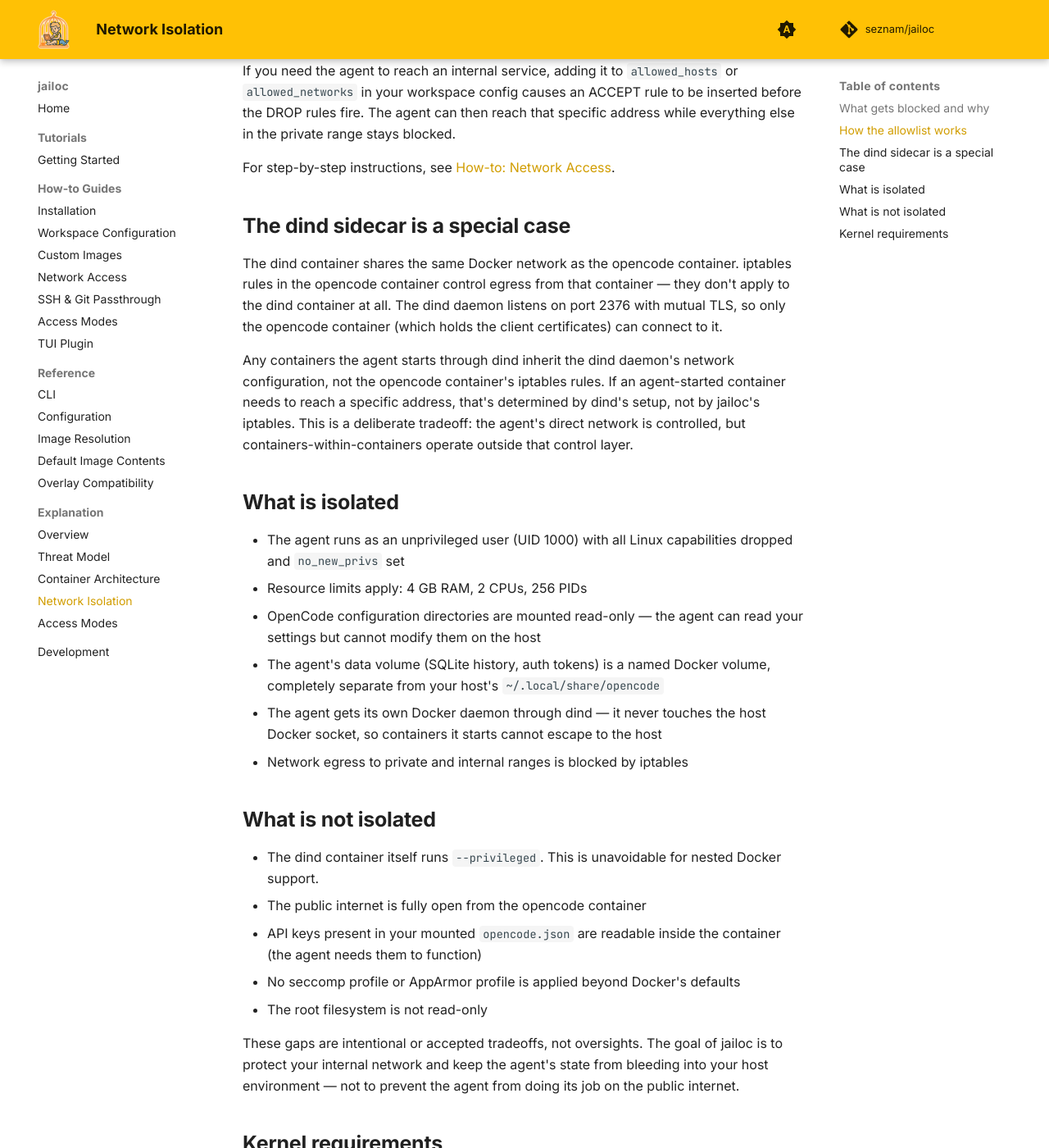
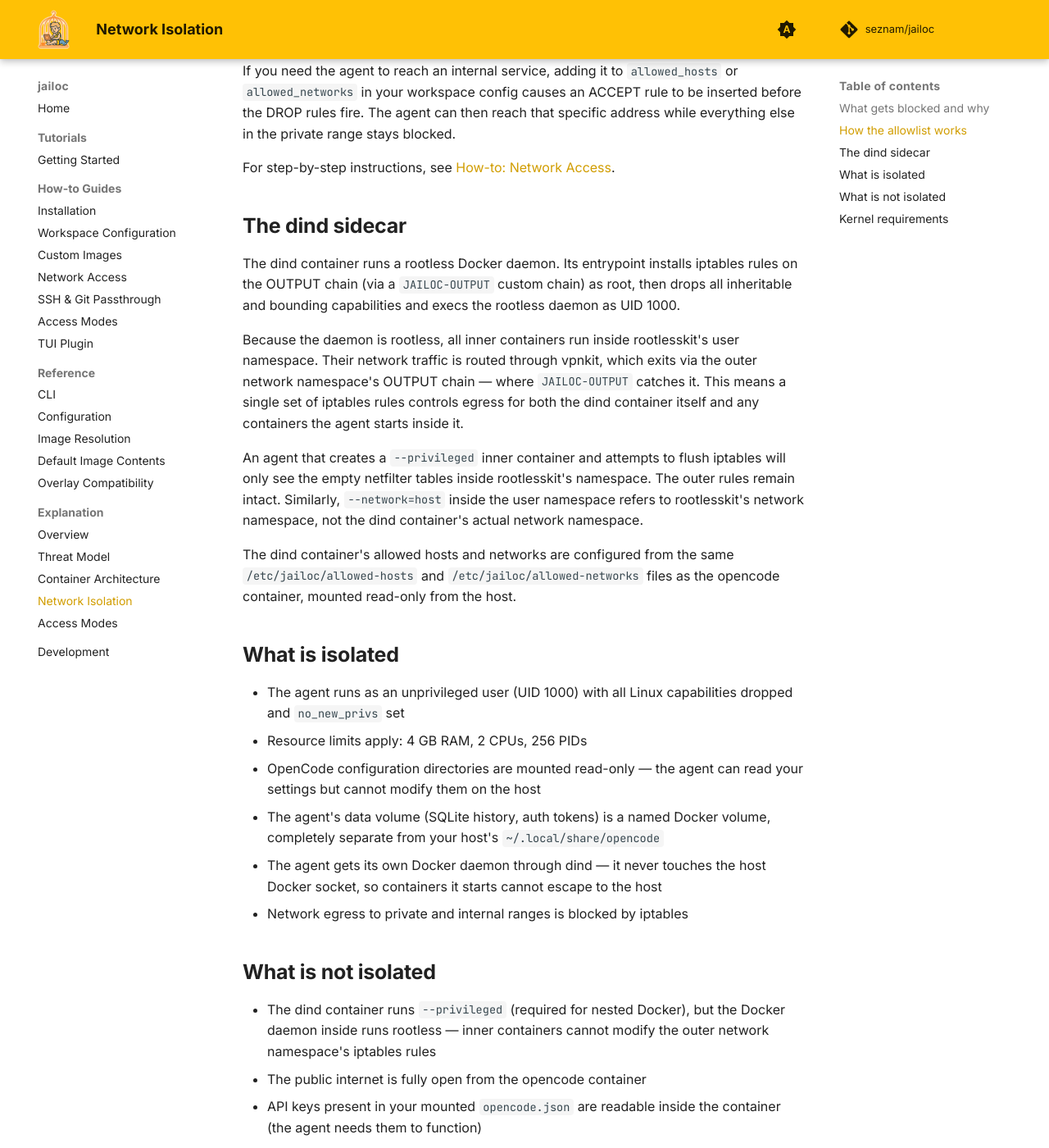
Before and after one commit to speedo17/jailoc, an MkDocs documentation site: the page built from docs/explanation/network-isolation.md, in a window 1280 px wide and 1400 px high, scrolled down 1661 px. Shown: the whole window at 82% size. Built offline with MkDocs 1.6.1 and Material for MkDocs 9.7.7, drawn with Linux system fonts in a browser that asks for light colours; comment, search, counter and statistics services are not loaded.

Commit message:
feat(dind): switch to rootless Docker daemon for iptables tamper resistance (#143)
* feat(dind): switch to rootless Docker daemon for iptables tamper resistance

* fix(dind): harden rootless entrypoint per review feedback

* fix(dind): align capability-drop wording and set HOME for rootless daemon

* fix(dind): check volume mountpoint ownership and clarify DNS comment

* fix(dind): check .config/docker ownership instead of .config parent

* fix(dind): replace setpriv with su-exec for Alpine compatibility

* fix(dind): chown TLS cert volumes before dropping to UID 1000

```diff
--- a/docs/explanation/network-isolation.md
+++ b/docs/explanation/network-isolation.md
@@ -36,11 +36,15 @@ If you need the agent to reach an internal service, adding it to `allowed_hosts`
 
 For step-by-step instructions, see [How-to: Network Access](../how-to/network-access.md).
 
-## The dind sidecar is a special case
+## The dind sidecar
 
-The dind container shares the same Docker network as the opencode container. iptables rules in the opencode container control egress from that container — they don't apply to the dind container at all. The dind daemon listens on port 2376 with mutual TLS, so only the opencode container (which holds the client certificates) can connect to it.
+The dind container runs a rootless Docker daemon. Its entrypoint installs iptables rules on the OUTPUT chain (via a `JAILOC-OUTPUT` custom chain) as root, then drops all inheritable and bounding capabilities and execs the rootless daemon as UID 1000.
 
-Any containers the agent starts through dind inherit the dind daemon's network configuration, not the opencode container's iptables rules. If an agent-started container needs to reach a specific address, that's determined by dind's setup, not by jailoc's iptables. This is a deliberate tradeoff: the agent's direct network is controlled, but containers-within-containers operate outside that control layer.
+Because the daemon is rootless, all inner containers run inside rootlesskit's user namespace. Their network traffic is routed through vpnkit, which exits via the outer network namespace's OUTPUT chain — where `JAILOC-OUTPUT` catches it. This means a single set of iptables rules controls egress for both the dind container itself and any containers the agent starts inside it.
+
+An agent that creates a `--privileged` inner container and attempts to flush iptables will only see the empty netfilter tables inside rootlesskit's namespace. The outer rules remain intact. Similarly, `--network=host` inside the user namespace refers to rootlesskit's network namespace, not the dind container's actual network namespace.
+
+The dind container's allowed hosts and networks are configured from the same `/etc/jailoc/allowed-hosts` and `/etc/jailoc/allowed-networks` files as the opencode container, mounted read-only from the host.
 
 ## What is isolated
 
@@ -53,7 +57,7 @@ Any containers the agent starts through dind inherit the dind daemon's network c
 
 ## What is not isolated
 
-- The dind container itself runs `--privileged`. This is unavoidable for nested Docker support.
+- The dind container runs `--privileged` (required for nested Docker), but the Docker daemon inside runs rootless — inner containers cannot modify the outer network namespace's iptables rules
 - The public internet is fully open from the opencode container
 - API keys present in your mounted `opencode.json` are readable inside the container (the agent needs them to function)
 - No seccomp profile or AppArmor profile is applied beyond Docker's defaults
```
Also changed, not shown: docs/explanation/container-architecture.md (+6 -2 lines), docs/explanation/threat-model.md (+1 -1 lines), 2 other files.
